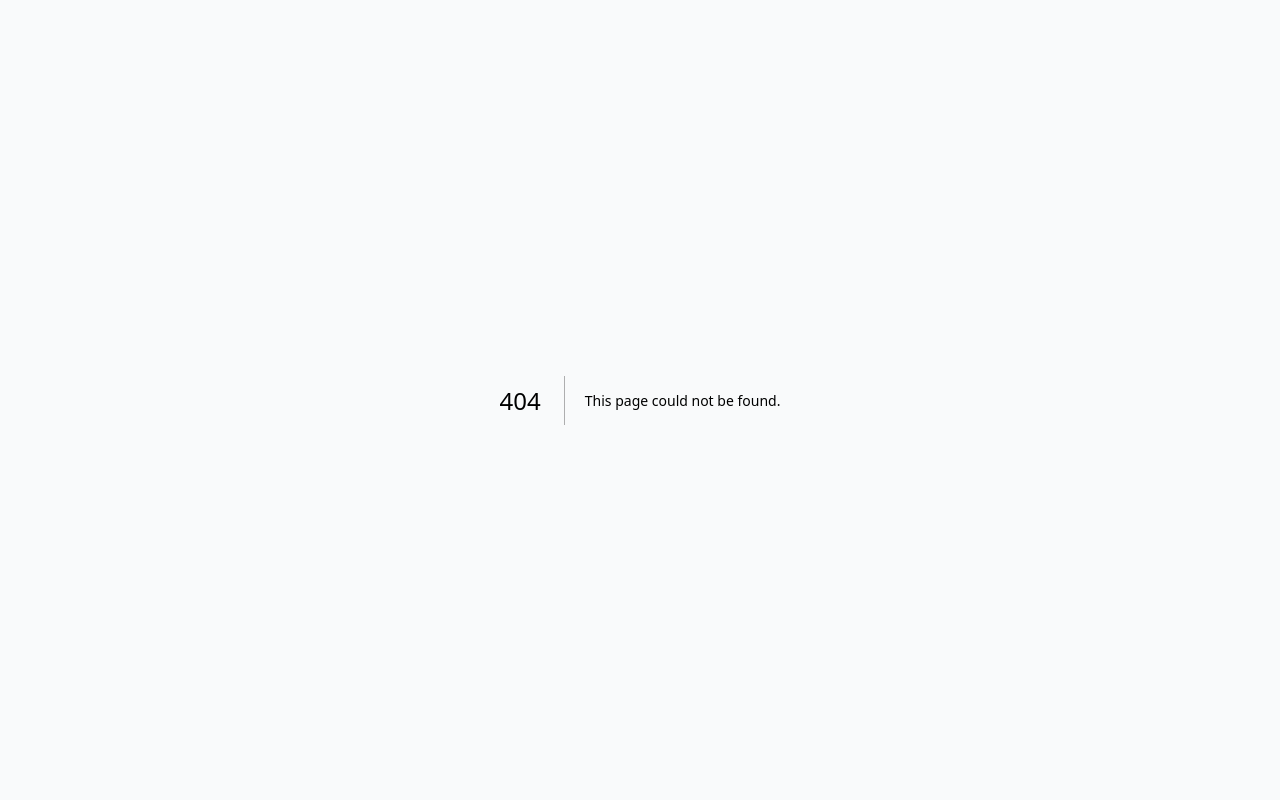
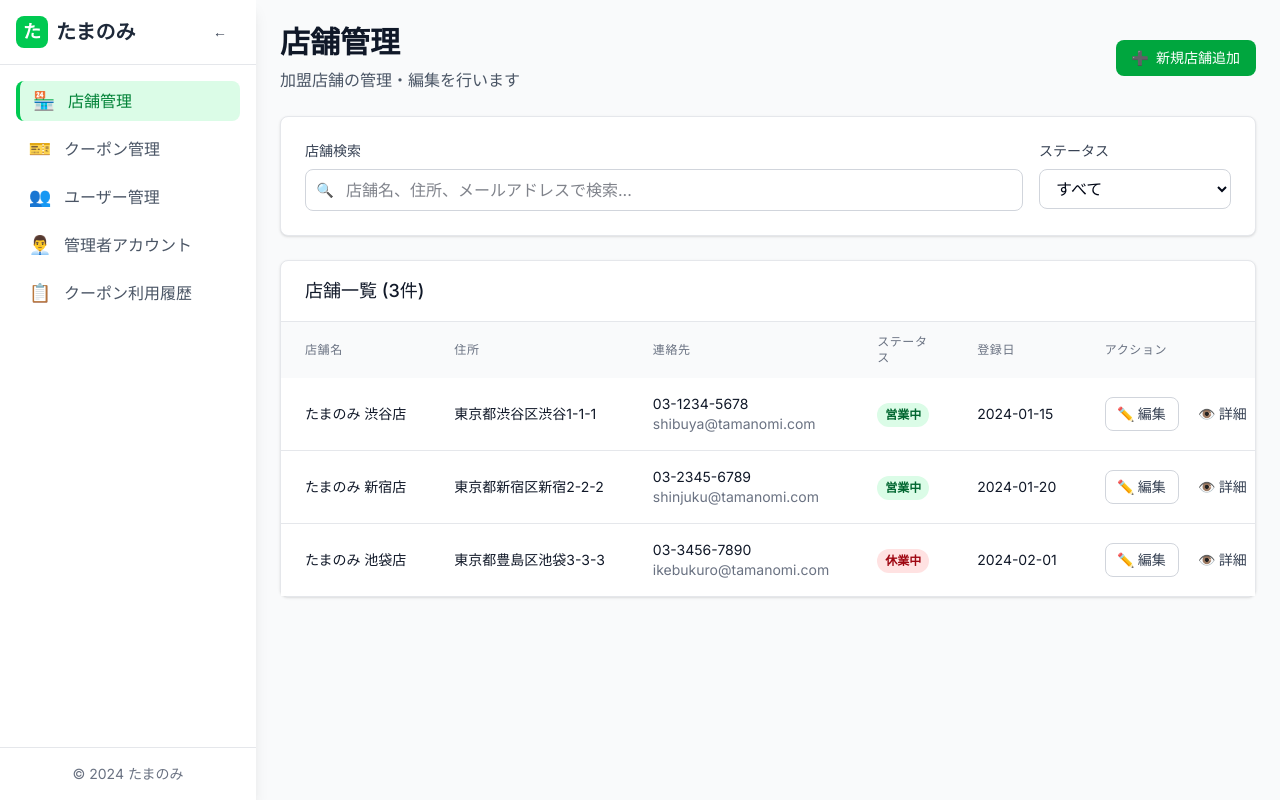
Before and after one commit to HV-development/tamanomi-admin, a Next.js app: page /stores in a window 1280 px wide. Before the commit this address had no page. Built offline with nearby package versions, Linux system fonts and the light colour scheme.

Commit message:
店舗管理画面の作成

```diff
--- /dev/null
+++ b/src/app/stores/page.tsx
@@ -0,0 +1,5 @@
+import StoreManagement from '../../components/pages/StoreManagement';
+
+export default function StoresPage() {
+  return <StoreManagement />;
+}
--- a/src/components/atoms/Icon.tsx
+++ b/src/components/atoms/Icon.tsx
@@ -15,6 +15,10 @@ const iconMap: Record<string, string> = {
   home: '🏠',
   settings: '⚙️',
   logout: '🚪',
+  plus: '➕',
+  search: '🔍',
+  edit: '✏️',
+  eye: '👁️',
 };
 
 export default function Icon({ name, size = 'md', className = '' }: IconProps) {
--- /dev/null
+++ b/src/components/pages/StoreManagement.tsx
@@ -0,0 +1,206 @@
+'use client';
+
+import { useState } from 'react';
+import DashboardLayout from '../templates/DashboardLayout';
+import Button from '../atoms/Button';
+import Icon from '../atoms/Icon';
+
+interface Store {
+  id: string;
+  name: string;
+  address: string;
+  phone: string;
+  email: string;
+  status: 'active' | 'inactive';
+  registeredAt: string;
+}
+
+// サンプルデータ
+const sampleStores: Store[] = [
+  {
+    id: '1',
+    name: 'たまのみ 渋谷店',
+    address: '東京都渋谷区渋谷1-1-1',
+    phone: '03-1234-5678',
+    email: 'shibuya@tamanomi.com',
+    status: 'active',
+    registeredAt: '2024-01-15',
+  },
+  {
+    id: '2',
+    name: 'たまのみ 新宿店',
+    address: '東京都新宿区新宿2-2-2',
+    phone: '03-2345-6789',
+    email: 'shinjuku@tamanomi.com',
+    status: 'active',
+    registeredAt: '2024-01-20',
+  },
+  {
+    id: '3',
+    name: 'たまのみ 池袋店',
+    address: '東京都豊島区池袋3-3-3',
+    phone: '03-3456-7890',
+    email: 'ikebukuro@tamanomi.com',
+    status: 'inactive',
+    registeredAt: '2024-02-01',
+  },
+];
+
+export default function StoreManagement() {
+  const [searchTerm, setSearchTerm] = useState('');
+  const [statusFilter, setStatusFilter] = useState<'all' | 'active' | 'inactive'>('all');
+
+  // フィルタリング処理
+  const filteredStores = sampleStores.filter((store) => {
+    const matchesSearch =
+      store.name.toLowerCase().includes(searchTerm.toLowerCase()) ||
+      store.address.toLowerCase().includes(searchTerm.toLowerCase()) ||
+      store.email.toLowerCase().includes(searchTerm.toLowerCase());
+
+    const matchesStatus = statusFilter === 'all' || store.status === statusFilter;
+
+    return matchesSearch && matchesStatus;
+  });
+
+  return (
+    <DashboardLayout>
+      <div className="space-y-6">
+        {/* ヘッダー */}
+        <div className="flex justify-between items-center">
+          <div>
+            <h1 className="text-3xl font-bold text-gray-900">店舗管理</h1>
+            <p className="mt-2 text-gray-600">
+              加盟店舗の管理・編集を行います
+            </p>
+          </div>
+          <Button variant="primary">
+            <Icon name="plus" size="sm" className="mr-2" />
+            新規店舗追加
+          </Button>
+        </div>
+
+        {/* 検索・フィルター */}
+        <div className="bg-white p-6 rounded-lg shadow-sm border border-gray-200">
+          <div className="flex flex-col md:flex-row gap-4">
+            {/* 検索ボックス */}
+            <div className="flex-1">
+              <label htmlFor="search" className="block text-sm font-medium text-gray-700 mb-2">
+                店舗検索
+              </label>
+              <div className="relative">
+                <input
+                  type="text"
+                  id="search"
+                  placeholder="店舗名、住所、メールアドレスで検索..."
+                  value={searchTerm}
+                  onChange={(e) => setSearchTerm(e.target.value)}
+                  className="w-full pl-10 pr-4 py-2 border border-gray-300 rounded-lg focus:ring-2 focus:ring-green-500 focus:border-green-500"
+                />
+                <Icon name="search" size="sm" className="absolute left-3 top-1/2 transform -translate-y-1/2 text-gray-400" />
+              </div>
+            </div>
+
+            {/* ステータスフィルター */}
+            <div className="md:w-48">
+              <label htmlFor="status" className="block text-sm font-medium text-gray-700 mb-2">
+                ステータス
+              </label>
+              <select
+                id="status"
+                value={statusFilter}
+                onChange={(e) => setStatusFilter(e.target.value as 'all' | 'active' | 'inactive')}
+                className="w-full px-3 py-2 border border-gray-300 rounded-lg focus:ring-2 focus:ring-green-500 focus:border-green-500"
+              >
+                <option value="all">すべて</option>
+                <option value="active">営業中</option>
+                <option value="inactive">休業中</option>
+              </select>
+            </div>
+          </div>
+        </div>
+
+        {/* 店舗一覧 */}
+        <div className="bg-white rounded-lg shadow-sm border border-gray-200">
+          <div className="px-6 py-4 border-b border-gray-200">
+            <h3 className="text-lg font-medium text-gray-900">
+              店舗一覧 ({filteredStores.length}件)
+            </h3>
+          </div>
+
+          <div className="overflow-x-auto">
+            <table className="w-full">
+              <thead className="bg-gray-50">
+                <tr>
+                  <th className="px-6 py-3 text-left text-xs font-medium text-gray-500 uppercase tracking-wider">
+                    店舗名
+                  </th>
+                  <th className="px-6 py-3 text-left text-xs font-medium text-gray-500 uppercase tracking-wider">
+                    住所
+                  </th>
+                  <th className="px-6 py-3 text-left text-xs font-medium text-gray-500 uppercase tracking-wider">
+                    連絡先
+                  </th>
+                  <th className="px-6 py-3 text-left text-xs font-medium text-gray-500 uppercase tracking-wider">
+                    ステータス
+                  </th>
+                  <th className="px-6 py-3 text-left text-xs font-medium text-gray-500 uppercase tracking-wider">
+                    登録日
+                  </th>
+                  <th className="px-6 py-3 text-left text-xs font-medium text-gray-500 uppercase tracking-wider">
+                    アクション
+                  </th>
+                </tr>
+              </thead>
+              <tbody className="bg-white divide-y divide-gray-200">
+                {filteredStores.map((store) => (
+                  <tr key={store.id} className="hover:bg-gray-50">
+                    <td className="px-6 py-4 whitespace-nowrap">
+                      <div className="text-sm font-medium text-gray-900">{store.name}</div>
+                    </td>
+                    <td className="px-6 py-4 whitespace-nowrap">
+                      <div className="text-sm text-gray-900">{store.address}</div>
+                    </td>
+                    <td className="px-6 py-4 whitespace-nowrap">
+                      <div className="text-sm text-gray-900">{store.phone}</div>
+                      <div className="text-sm text-gray-500">{store.email}</div>
+                    </td>
+                    <td className="px-6 py-4 whitespace-nowrap">
+                      <span className={`inline-flex px-2 py-1 text-xs font-semibold rounded-full ${
+                        store.status === 'active'
+                          ? 'bg-green-100 text-green-800'
+                          : 'bg-red-100 text-red-800'
+                      }`}>
+                        {store.status === 'active' ? '営業中' : '休業中'}
+                      </span>
+                    </td>
+                    <td className="px-6 py-4 whitespace-nowrap text-sm text-gray-900">
+                      {store.registeredAt}
+                    </td>
+                    <td className="px-6 py-4 whitespace-nowrap text-sm font-medium space-x-2">
+                      <Button variant="outline" size="sm">
+                        <Icon name="edit" size="sm" className="mr-1" />
+                        編集
+                      </Button>
+                      <Button variant="ghost" size="sm">
+                        <Icon name="eye" size="sm" className="mr-1" />
+                        詳細
+                      </Button>
+                    </td>
+                  </tr>
+                ))}
+              </tbody>
+            </table>
+          </div>
+
+          {filteredStores.length === 0 && (
+            <div className="text-center py-12">
+              <Icon name="store" size="lg" className="mx-auto text-gray-400 mb-4" />
+              <h3 className="text-lg font-medium text-gray-900 mb-2">店舗が見つかりません</h3>
+              <p className="text-gray-500">検索条件を変更してお試しください。</p>
+            </div>
+          )}
+        </div>
+      </div>
+    </DashboardLayout>
+  );
+}
```
